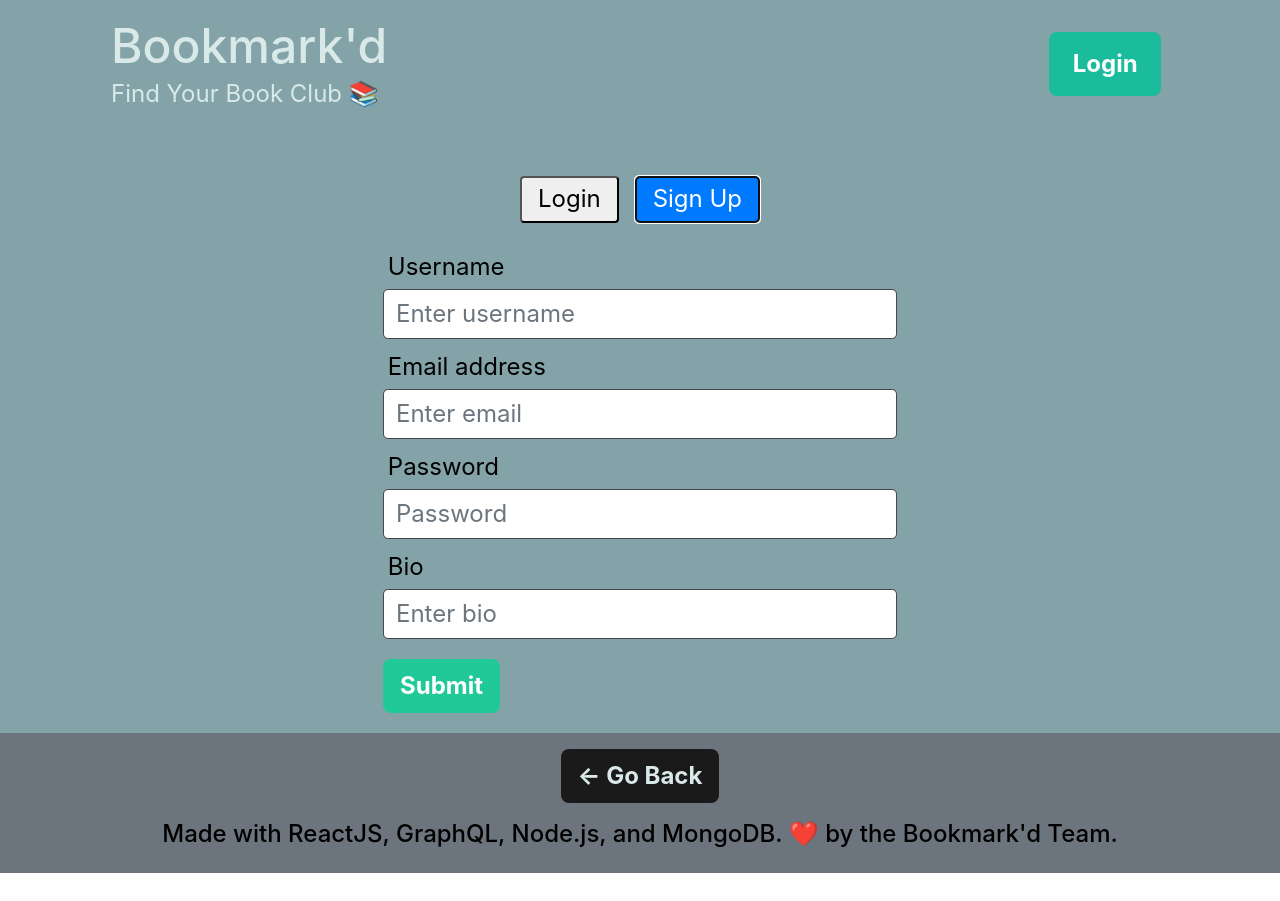
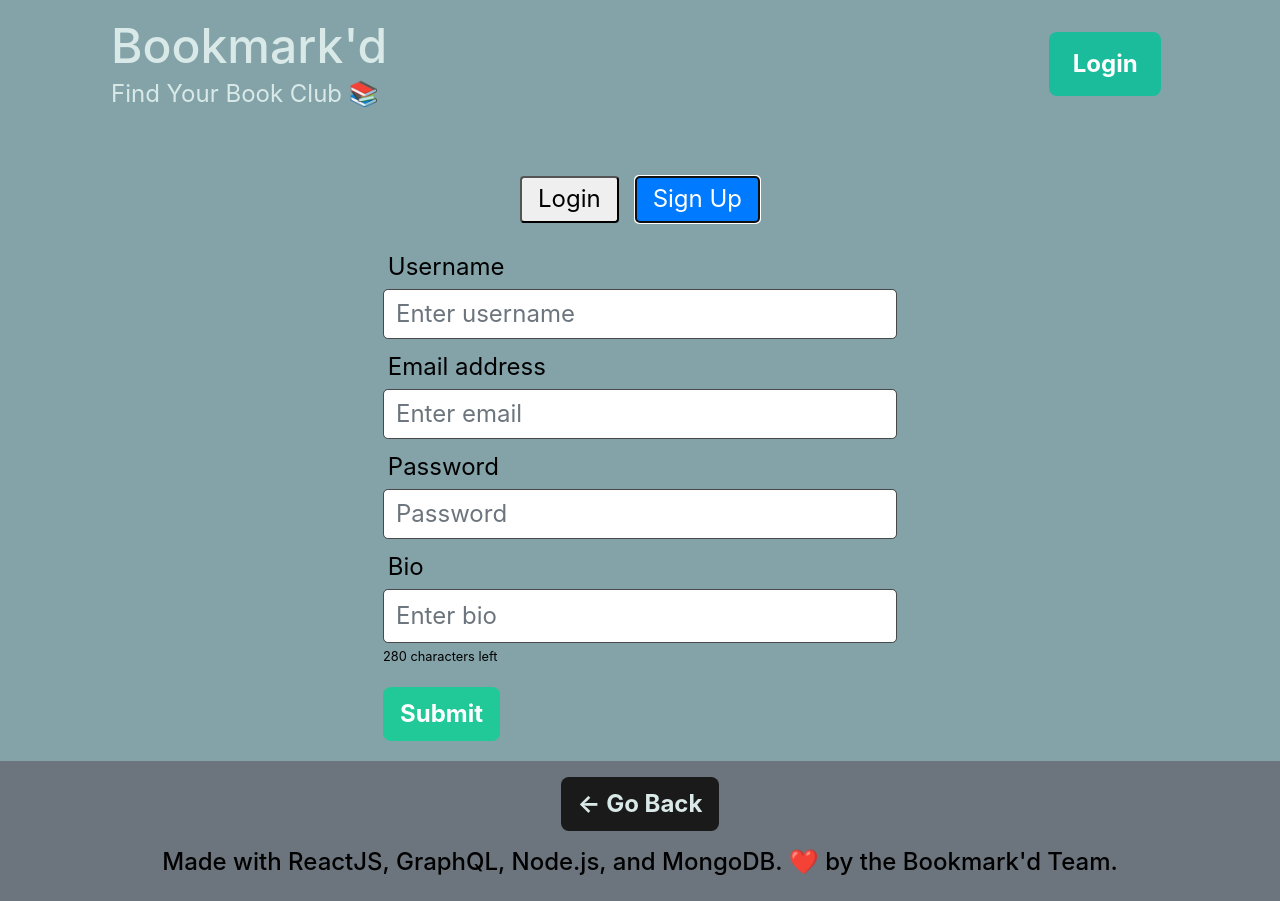
Before and after one commit to Jessmica11/Bookmarkd, a React (Vite) app in the folder client/: page /auth in a window 1280 px wide. Both pictures are taken after a click on the tab "Sign Up". Before the commit the page ends 873 px from the top, so only its background shows below. Built offline with nearby package versions, Linux system fonts and the light colour scheme.

Commit message:
Added character count for user bio, scrolls as they type

```diff
--- a/client/src/components/SignUp/SignUp.jsx
+++ b/client/src/components/SignUp/SignUp.jsx
@@ -2,7 +2,7 @@ import React, { useState } from 'react';
 import { Form, Button, Alert } from 'react-bootstrap';
 import { useMutation } from '@apollo/client';
 import { ADD_USER } from '../../utils/mutations';
-import Auth from '../../utils/authUtils'
+import Auth from '../../utils/authUtils';
 
 const SignUp = () => {
   const [userFormData, setUserFormData] = useState({ username: '', email: '', password: '', bio: '' });
@@ -29,6 +29,10 @@ const SignUp = () => {
     }
   };
 
+  // show the user the character count as they type
+  const maxBioLength = 280;
+  const remainingCharacters = maxBioLength - userFormData.bio.length;
+
   return (
     <Form onSubmit={handleFormSubmit}>
       <Form.Group controlId="formBasicUsername">
@@ -48,7 +52,8 @@ const SignUp = () => {
 
       <Form.Group controlId="formBasicBio">
         <Form.Label>Bio</Form.Label>
-        <Form.Control type="text" placeholder="Enter bio" name="bio" value={userFormData.bio} onChange={handleInputChange} />
+        <Form.Control type="text" placeholder="Enter bio" name="bio" value={userFormData.bio} onChange={handleInputChange} size="lg" />
+        <small>{remainingCharacters} characters left</small>
       </Form.Group>
 
       <div style={{ margin: '20px 0' }}>
```
